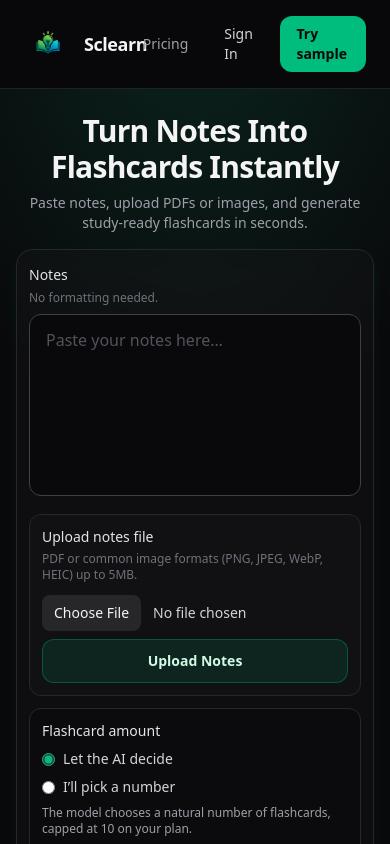
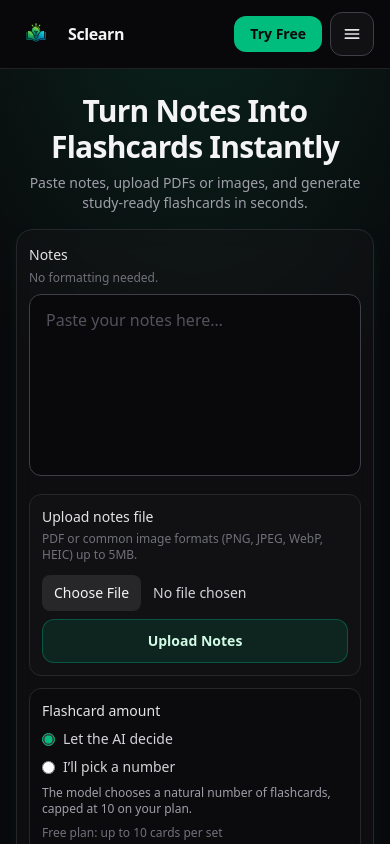
Before and after one commit to JuanPablo-29/sclearn, a React (Vite) app: page / in a window 390 px wide. Shown: the top 844 px of the page. Built offline with nearby package versions, Linux system fonts and the light colour scheme; no server answers.

Commit message:
Header fix

```diff
--- a/src/pages/Landing.tsx
+++ b/src/pages/Landing.tsx
@@ -26,6 +26,7 @@ export default function Landing() {
   const [error, setError] = useState<string | null>(null);
   const [successCount, setSuccessCount] = useState<number | null>(null);
   const [upgradeOpen, setUpgradeOpen] = useState(false);
+  const [mobileMenuOpen, setMobileMenuOpen] = useState(false);
   const maxCards = billing?.plan === "pro" ? 50 : 10;
 
   const handleStartClick = () => {
@@ -158,23 +159,30 @@ export default function Landing() {
         open={upgradeOpen}
         onClose={() => setUpgradeOpen(false)}
       />
-      <header className="sticky top-0 z-10 border-b border-zinc-800/80 bg-zinc-950/90 backdrop-blur-md">
-        <div className="mx-auto flex max-w-6xl items-center justify-between px-6 py-4">
+      <header className="sticky top-0 z-20 border-b border-zinc-800/80 bg-zinc-950/90 backdrop-blur-md">
+        <div className="mx-auto flex min-h-16 max-w-6xl items-center justify-between gap-4 px-4 py-3 md:px-6 md:py-4">
           <Link
             to="/"
-            className="inline-flex min-h-[44px] touch-manipulation items-center gap-3 text-lg font-semibold tracking-tight text-zinc-100"
+            className="inline-flex min-h-[44px] min-w-0 touch-manipulation items-center gap-3 text-zinc-100"
+            onClick={() => setMobileMenuOpen(false)}
           >
             <img
               src="/logo.png"
               alt=""
-              width={48}
-              height={48}
-              className="h-12 w-12 shrink-0 object-contain sm:h-14 sm:w-14"
+              width={40}
+              height={40}
+              className="h-10 w-10 shrink-0 object-contain md:h-12 md:w-12"
               decoding="async"
             />
-            <span>Sclearn</span>
+            <span className="whitespace-nowrap text-base font-bold tracking-tight md:text-lg">
+              Sclearn
+            </span>
           </Link>
-          <div className="flex items-center gap-2 sm:gap-3">
+
+          <nav
+            className="hidden items-center gap-3 md:flex"
+            aria-label="Main"
+          >
             <Link
               to="/pricing"
               className="inline-flex min-h-[44px] touch-manipulation items-center rounded-xl px-3 py-2 text-sm font-medium text-zinc-400 hover:text-zinc-200"
@@ -190,12 +198,96 @@ export default function Landing() {
             <Link
               to="/learn"
               onClick={handleStartClick}
-              className="inline-flex min-h-[44px] touch-manipulation items-center rounded-xl bg-emerald-500 px-4 py-2 text-sm font-semibold text-zinc-950 hover:bg-emerald-400"
+              className="inline-flex min-h-[44px] touch-manipulation items-center rounded-xl bg-emerald-500 px-5 py-2.5 text-sm font-semibold text-zinc-950 hover:bg-emerald-400"
             >
-              Try sample
+              Try Free
             </Link>
+          </nav>
+
+          <div className="flex shrink-0 items-center gap-2 md:hidden">
+            <Link
+              to="/learn"
+              onClick={() => {
+                handleStartClick();
+                setMobileMenuOpen(false);
+              }}
+              className="inline-flex touch-manipulation items-center justify-center whitespace-nowrap rounded-xl bg-emerald-500 px-4 py-2 text-sm font-semibold text-zinc-950 hover:bg-emerald-400"
+            >
+              Try Free
+            </Link>
+            <button
+              type="button"
+              className="inline-flex min-h-[44px] min-w-[44px] touch-manipulation items-center justify-center rounded-xl border border-zinc-700 bg-zinc-900/60 text-zinc-200 hover:bg-zinc-800"
+              aria-expanded={mobileMenuOpen}
+              aria-controls="landing-mobile-nav"
+              onClick={() => setMobileMenuOpen((o) => !o)}
+            >
+              <span className="sr-only">
+                {mobileMenuOpen ? "Close menu" : "Open menu"}
+              </span>
+              {mobileMenuOpen ? (
+                <svg
+                  className="size-5"
+                  fill="none"
+                  viewBox="0 0 24 24"
+                  strokeWidth="2"
+                  stroke="currentColor"
+                  aria-hidden
+                >
+                  <path d="M6 18L18 6M6 6l12 12" strokeLinecap="round" />
+                </svg>
+              ) : (
+                <svg
+                  className="size-5"
+                  fill="none"
+                  viewBox="0 0 24 24"
+                  strokeWidth="2"
+                  stroke="currentColor"
+                  aria-hidden
+                >
+                  <path
+                    d="M4 7h16M4 12h16M4 17h16"
+                    strokeLinecap="round"
+                  />
+                </svg>
+              )}
+            </button>
           </div>
         </div>
+
+        {mobileMenuOpen ? (
+          <div
+            id="landing-mobile-nav"
+            className="border-t border-zinc-800/80 bg-zinc-950/95 md:hidden"
+          >
+            <nav
+              className="mx-auto flex max-w-6xl flex-col gap-1 px-4 py-3"
+              aria-label="Mobile"
+            >
+              <Link
+                to="/pricing"
+                className="inline-flex min-h-[44px] touch-manipulation items-center rounded-lg px-2 text-sm font-medium text-zinc-300 hover:bg-zinc-800/80"
+                onClick={() => setMobileMenuOpen(false)}
+              >
+                Pricing
+              </Link>
+              <Link
+                to="/login"
+                className="inline-flex min-h-[44px] touch-manipulation items-center rounded-lg px-2 text-sm font-medium text-zinc-300 hover:bg-zinc-800/80"
+                onClick={() => setMobileMenuOpen(false)}
+              >
+                Sign In
+              </Link>
+              <Link
+                to="/app"
+                className="inline-flex min-h-[44px] touch-manipulation items-center rounded-lg px-2 text-sm font-medium text-zinc-400 hover:bg-zinc-800/80 hover:text-zinc-200"
+                onClick={() => setMobileMenuOpen(false)}
+              >
+                Open app
+              </Link>
+            </nav>
+          </div>
+        ) : null}
       </header>
 
       <main>
```
